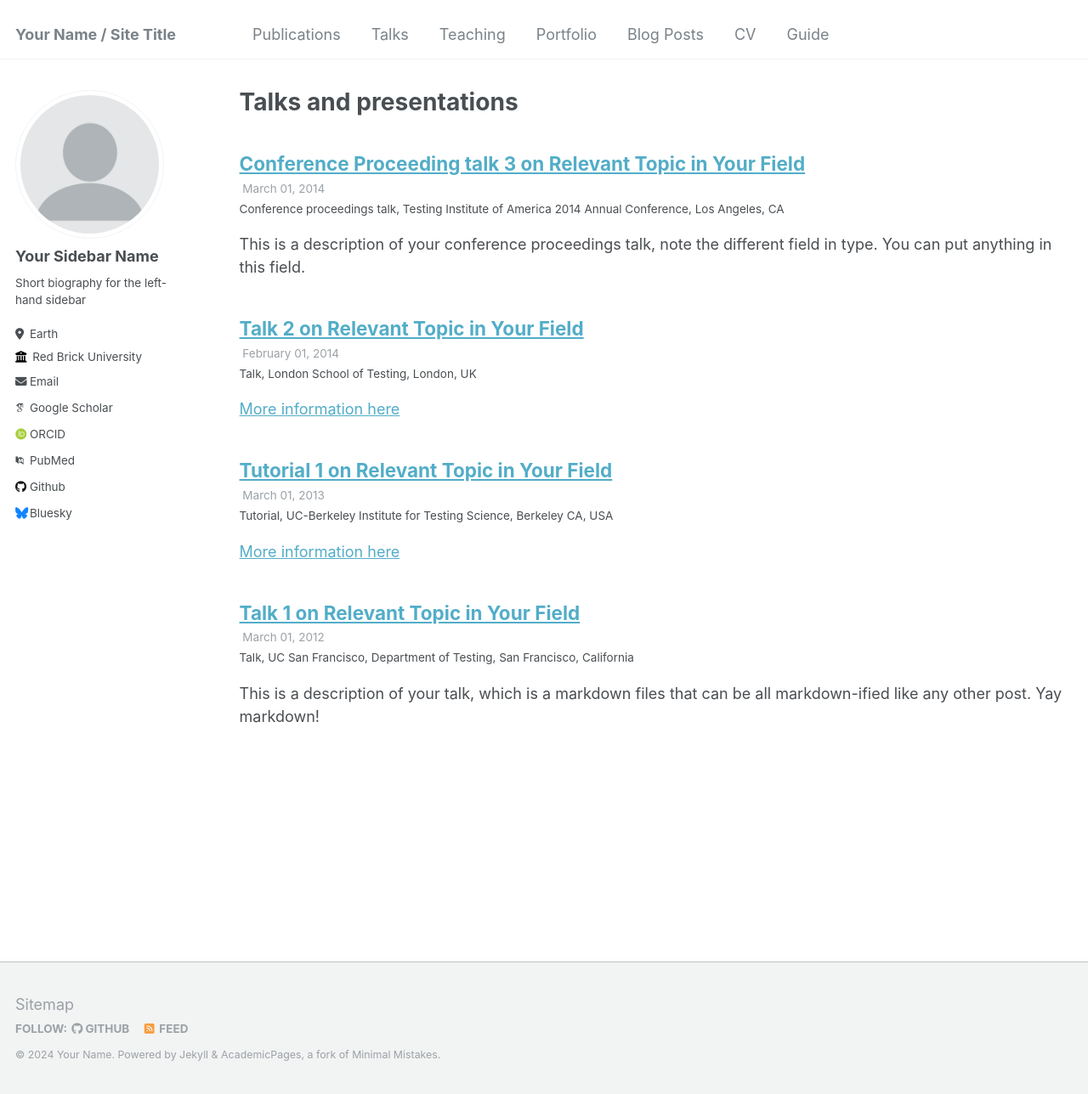
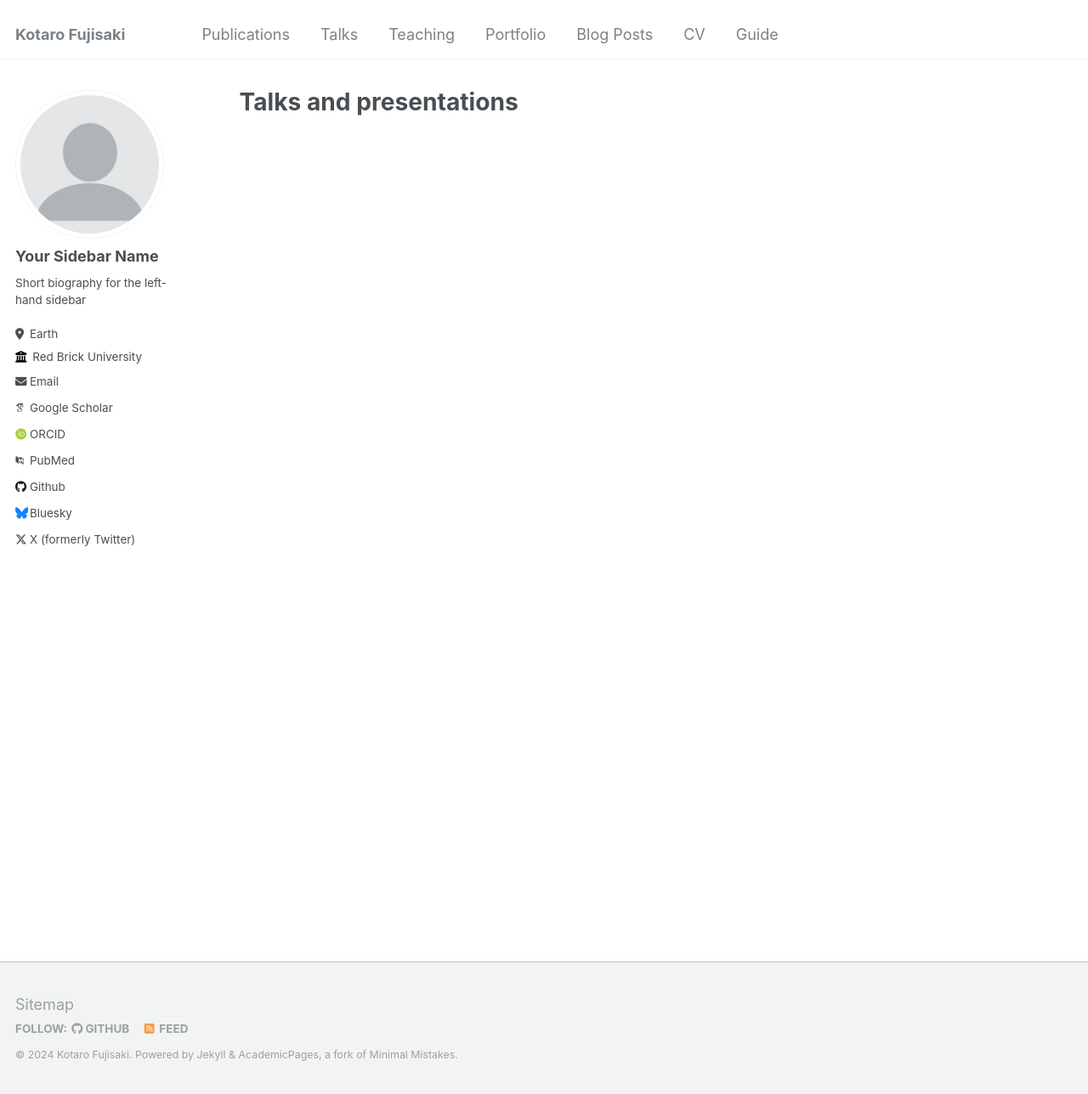
Before and after one commit to Kotaro-Fujisaki/kotaro-fujisaki.github.io, a Jekyll site: the page built from _pages/talks.html, in a window 1280 px wide and 1288 px high. Shown: the whole window at 85% size. Built offline with Jekyll 4.4.1, drawn with Linux system fonts in a browser that asks for light colours; some web fonts are replaced; part of the change alters nothing that is shown.

Commit message:
Update _config.yml

```diff
--- a/_config.yml
+++ b/_config.yml
@@ -8,13 +8,13 @@
 
 # Basic Site Settings
 locale                   : "en-US"
-title                    : "Your Name / Site Title"
+title                    : "Kotaro Fujisaki"
 title_separator          : "-"
-name                     : &name "Your Name"
+name                     : &name "Kotaro Fujisaki"
 description              : &description "personal description"
-url                      : https://academicpages.github.io # the base hostname & protocol for your site e.g. "https://mmistakes.github.io"
+url                      : https://kotaro-fujisaki.github.io # the base hostname & protocol for your site e.g. "https://mmistakes.github.io"
 baseurl                  : "" # the subpath of your site, e.g. "/blog"
-repository               : "academicpages/academicpages.github.io"
+repository               : "kotaro-fujisaki/kotaro-fujisaki.github.io"
 
 # Site Author - The following control what appear as part of the author content on the side bar.
 #               If a field is blank the icon and link will not appear, otherwise it will be shown.
@@ -65,7 +65,7 @@ author:
   steam            : # Username
   telegram         : # URL
   tumblr           : # Username
-  twitter          : # Username for X / Twitter
+  twitter          : "ninnoke" # Username for X / Twitter
   vine             : # Username
   weibo            : # Username
   wikipedia        : # Username
@@ -206,12 +206,12 @@ collections:
   publications:
     output: true
     permalink: /:collection/:path/
-  portfolio:
-    output: true
-    permalink: /:collection/:path/
-  talks:
-    output: true
-    permalink: /:collection/:path/
+  # portfolio:
+  #   output: true
+  #   permalink: /:collection/:path/
+  # talks:
+  #   output: true
+  #   permalink: /:collection/:path/
 
 
 # Defaults
@@ -252,23 +252,23 @@ defaults:
       author_profile: true
       share: true
       comments: true
-  # _portfolio
-  - scope:
-      path: ""
-      type: portfolio
-    values:
-      layout: single
-      author_profile: true
-      share: true
-      comment: true
-  # _talks
-  - scope:
-      path: ""
-      type: talks
-    values:
-      layout: talk
-      author_profile: true
-      share: true
+  # # _portfolio
+  # - scope:
+  #     path: ""
+  #     type: portfolio
+  #   values:
+  #     layout: single
+  #     author_profile: true
+  #     share: true
+  #     comment: true
+  # # _talks
+  # - scope:
+  #     path: ""
+  #     type: talks
+  #   values:
+  #     layout: talk
+  #     author_profile: true
+  #     share: true
 
 
 # Sass/SCSS
```
